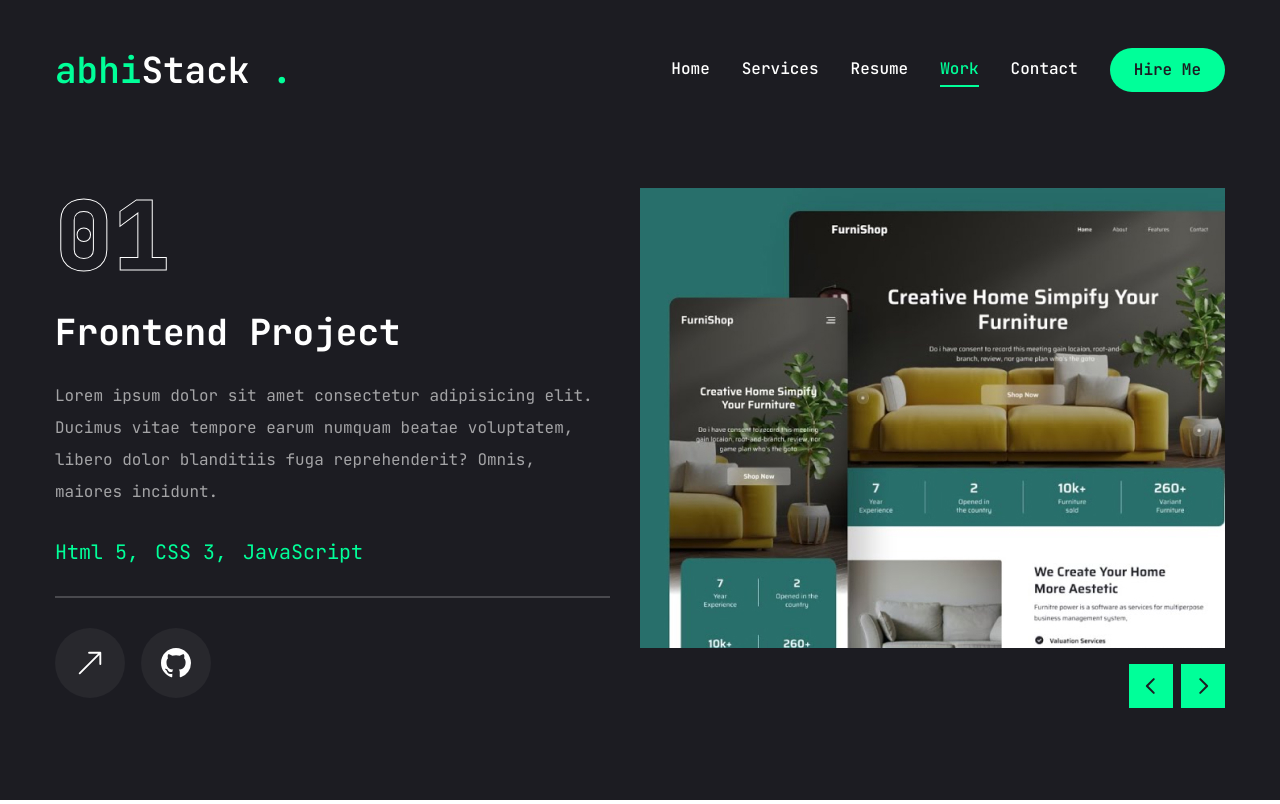
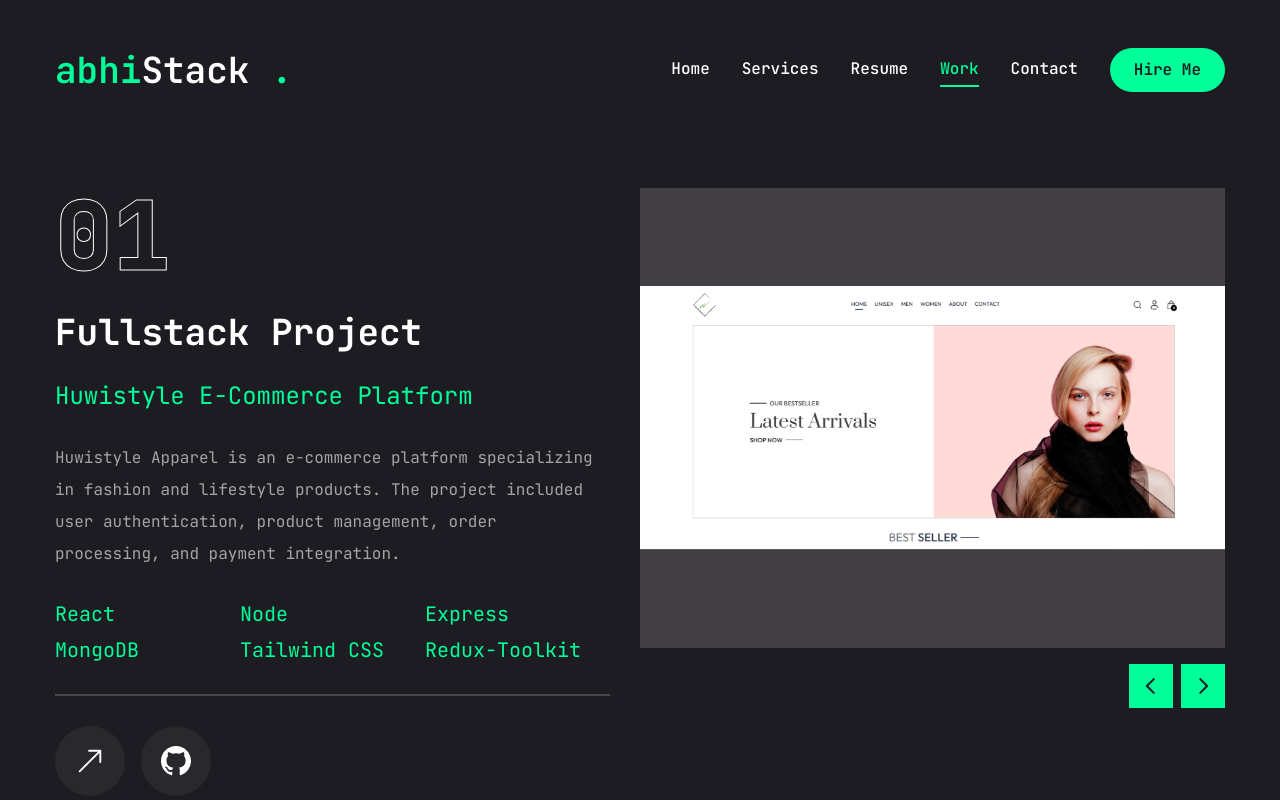
Before and after one commit to abtargus7/Portfolio-Website, a Next.js app: page /work in a window 1280 px wide. Built offline with nearby package versions, Linux system fonts and the light colour scheme.

Commit message:
add actual work projects

```diff
--- a/app/globals.css
+++ b/app/globals.css
@@ -8,7 +8,7 @@
   }
 
   .h1 {
-    @apply text-[32px] xl:text-[80px] leading-[1.1] font-semibold;
+    @apply text-[32px] xl:text-[72px] leading-[1.1] font-semibold;
   }
 
   .h2 {
--- a/app/page.jsx
+++ b/app/page.jsx
@@ -21,10 +21,10 @@ const Home = () => {
       <div className="container mx-auto h-full">
         <div className="flex flex-col xl:flex-row items-center justify-between xl:pt-8 xl:pb-24">
           {/* text */}
-          <div className="text-center xl:text-left order-2 xl:order-none  ">
+          <div className="text-center xl:text-left order-2 xl:order-none flex flex-col gap-5  ">
             <span className="text-xl">Web Developer</span>
             <h1 className="h1">Hello I'm  <br/> <span className="text-accent">Abhishek Pawara</span></h1>
-            <p className="max-w-[500px] mb-9 text-white/80">I excel at crafting elegant digital experiences and I am proficient in various programming languages and technologies.</p>
+            <p className="max-w-[500px] mb-9 text-white/80">I build elegant and scalable digital experiences with modern web technologies. Passionate about crafting seamless user interfaces and robust backend solutions.</p>
             {/* btn and socials */}
             <div className="flex flex-col xl:flex-row items-center gap-8 ">
               <Button
--- a/app/services/page.jsx
+++ b/app/services/page.jsx
@@ -15,6 +15,12 @@ const services = [
   {
     num: 2,
     title: "SEO",
+    description: "lorem ipsum dolor sit amet consectetur adipisicing elit. Quisquam, voluptatum.",
+    href: ""
+  },
+  {
+    num: 3,
+    title: "DevOps",
     description: "lorem ipsum dolor sit amet consectetur adipisicing elit. Quisquam, voluptatum.",
     href: ""
   },
--- a/app/work/page.jsx
+++ b/app/work/page.jsx
@@ -18,41 +18,57 @@ import Image from 'next/image'
 const projects = [
   {
     num: "01",
-    category: 'frontend',
-    title: 'Portfolio',
-    description: "Lorem ipsum dolor sit amet consectetur adipisicing elit. Ducimus vitae tempore earum numquam beatae voluptatem, libero dolor blanditiis fuga reprehenderit? Omnis, maiores incidunt.",
+    category: 'Fullstack',
+    title: 'Huwistyle E-Commerce Platform',
+    description: "Huwistyle Apparel is an e-commerce platform specializing in fashion and lifestyle products. The project included user authentication, product management, order processing, and payment integration.",
     stack: [
       {
-        name: "Html 5"
+        name: "React"
       },
       {
-        name: 'CSS 3'
+        name: 'Node'
       },
       {
-        name: 'JavaScript'
+        name: 'Express'
+      },
+      {
+        name: 'MongoDB'
+      },
+      {
+        name: 'Tailwind CSS'
+      },
+      {
+        name: 'Redux-Toolkit'
       },
     ],
-    image: '/work/thumb1.png',
+    image: '/work/huwistyle.png',
     live: '',
     github: ""
   },
   {
     num: "02",
-    category: 'frontend',
-    title: 'Portfolio',
-    description: "Lorem ipsum dolor sit amet consectetur adipisicing elit. Ducimus vitae tempore earum numquam beatae voluptatem, libero dolor blanditiis fuga reprehenderit? Omnis, maiores incidunt.",
+    category: 'Fullstack',
+    title: 'SVMS NGO Website',
+    description: "SVMS is an NGO website designed to showcase and support various initiatives for tribal communities in Shirpur tehsil. The platform highlights projects focused on education, skill development, environmental conservation, and leadership empowerment. The site also features a dynamic content management system for easy updates and scalability.",
     stack: [
       {
-        name: "Html 5"
+        name: "React"
       },
       {
-        name: 'CSS 3'
+        name: 'Node'
       },
       {
-        name: 'JavaScript'
+        name: 'Express'
       },
+      {
+        name: 'MongoDB'
+      },
+      {
+        name: 'Tailwind CSS'
+      },
+
     ],
-    image: '/work/thumb1.png',
+    image: '/work/svms.png',
     live: '',
     github: ""
   }
@@ -80,14 +96,16 @@ const Work = () => {
               <div className='text-8xl leading-none font-extrabold text-transparent text-outline'>{project.num}</div>
               {/* project category */}
               <h2 className='text-[36px] font-bold leading-none text-white group-hover:text-accent transition-all duration-500 capitalize '>{project.category} project</h2>
+              {/* project title */}
+              <h3 className='text-2xl text-accent '>{project.title}</h3>
               {/* project description */}
               <p className='text-white/60 '>{project.description}</p>
               {/* stack */}
-              <ul className='flex gap-4 '>
+              <ul className='grid grid-cols-3 gap-y-2'>
                 {project.stack.map((item, index) => {
                   return <li key={index} className='text-xl text-accent ' >
                     {item.name}
-                    {index !== project.stack.length - 1 && ","}
+
                   </li>
                 })}
               </ul>
@@ -131,7 +149,7 @@ const Work = () => {
                     <div className='absolute top-0 bottom-0 w-full h-full bg-black/10'></div>
                     {/* image */}
                     <div className='relative w-full h-full'>
-                      <Image src={project.image} fill className='object-cover' alt=''/>
+                      <Image src={project.image} fill className='object-contain' alt=''/>
                     </div>
                   </div>
                 </SwiperSlide>
```
Also changed, not shown: public/work/huwistyle.png (added), 1 other file (tests, documents, lock files or other folders).
